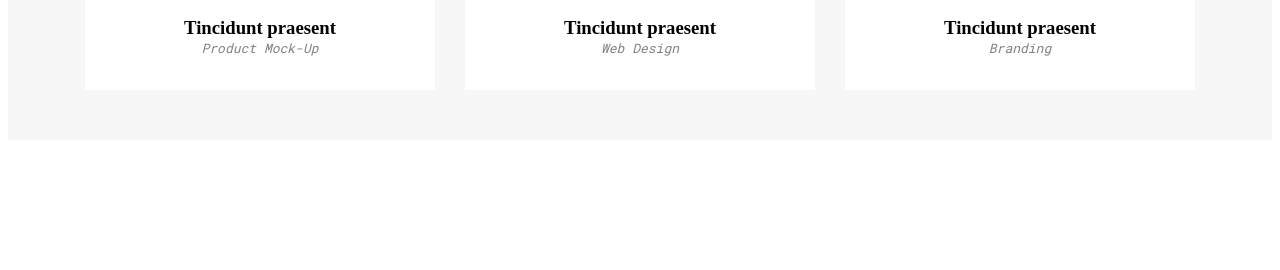
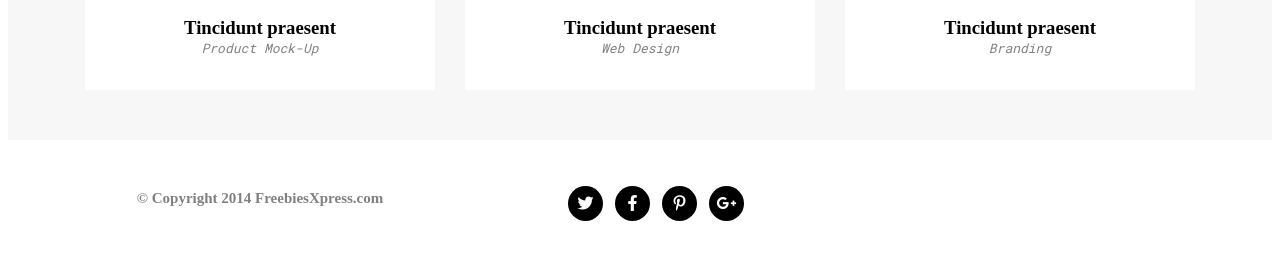
Before and after one commit to mchorosinski/landing-page-example-1, a website: page index.html in a window 1280 px wide. Shown: the part 2302-2572 px from the top of the page. Before the commit the page ends 2450 px from the top, so only its background shows below. Drawn offline with Linux system fonts and the light colour scheme.

Commit message:
Add 'Footer' section

```diff
--- a/index.html
+++ b/index.html
@@ -16,8 +16,8 @@
         <nav class="navbar">
             <div class="container">
                 <div class="row">
-                    <p class="logo col-lg-3"><a href="#">Golden</a></p>
-                    <div class="navbar-nav col-lg-9">
+                    <p class="logo col-3"><a href="#">Golden</a></p>
+                    <div class="navbar-nav col-7 col-sm-9">
                         <ul class="navbar-list">
                             <li><a href="#">HOME</a></li>
                             <li><a href="#">SERVICES</a></li>
@@ -154,5 +154,22 @@
           </div>
         </section>
 
+        <footer>
+          <div class="container">
+            <div class="row">
+              <div class="copyright col-12 col-sm-12 col-md-6 col-lg-4">
+                <h4>© Copyright 2014 FreebiesXpress.com</h4>
+              </div>
+              <div class="social col-12 col-sm-12 col-md-6 col-lg-4">
+                <ul>
+                  <li><a href="#"><i class="fa-brands fa-twitter"></i></a></li>
+                  <li><a href="#"><i class="fa-brands fa-facebook-f"></i></a></li>
+                  <li><a href="#"><i class="fa-brands fa-pinterest-p"></i></a></li>
+                  <li><a href="#"><i class="fa-brands fa-google-plus-g"></i></i></a></li>
+                </ul>
+              </div>
+            </div>
+          </div>
+        </footer>
     </body>
 </html>
--- a/sass/style.scss
+++ b/sass/style.scss
@@ -43,7 +43,8 @@ $transition-second: all 0.1ms;
 .card img {
   width: 100%;
   height: 300px;
-  object-fit: cover; }
+  object-fit: cover;
+}
 
 /* Logo */
 
@@ -118,7 +119,7 @@ $transition-second: all 0.1ms;
 /* Services */
 
 .services {
-    background: $color-light;
+    background-color: $color-light;
     .title-details {
         h3 {
             text-align: center;
@@ -169,7 +170,7 @@ $transition-second: all 0.1ms;
 /* PORTFOLIO */
 
 .portfolio {
-    background: $color-fourth;
+    background-color: $color-fourth;
     .title-details {
         h3 {
             text-align: center;
@@ -191,7 +192,7 @@ $transition-second: all 0.1ms;
 }
 
 .portfolio-details {
-  background: $color-fourth;
+  background-color: $color-fourth;
   padding-top: 55px;
   text-align: center;
     h3 {
@@ -217,3 +218,56 @@ $transition-second: all 0.1ms;
       margin-bottom: 50px;
     }
 }
+
+/* Footer */
+
+footer {
+  background-color: $color-light;
+  text-align: center;
+  padding-top: 30px;
+  padding-bottom: 30px;
+  margin: 0 auto;
+  h4 {
+    font-size: 15px;
+    color: $color-third;
+    text-align: center;
+  }
+  li {
+    font-size: 0;
+    display: inline-block;
+    i {
+      text-align: center;
+      font-size: 16px;
+      border-radius: 50%;
+      margin-right: 8px;
+    }
+    .fa-twitter {
+      color: $color-light;
+      background-color: $color-dark;
+      height: 35px;
+      width: 35px;
+      line-height: 35px;
+    }
+    .fa-facebook-f {
+      color: $color-light;
+      background-color: $color-dark;
+      height: 35px;
+      width: 35px;
+      line-height: 35px;
+    }
+    .fa-pinterest-p {
+      color: $color-light;
+      background-color: $color-dark;
+      height: 35px;
+      width: 35px;
+      line-height: 35px;
+    }
+    .fa-google-plus-g {
+      color: $color-light;
+      background-color: $color-dark;
+      height: 35px;
+      width: 35px;
+      line-height: 35px;
+    }
+  }
+}
```
Also changed, not shown: css/style.css, 1 other file.
